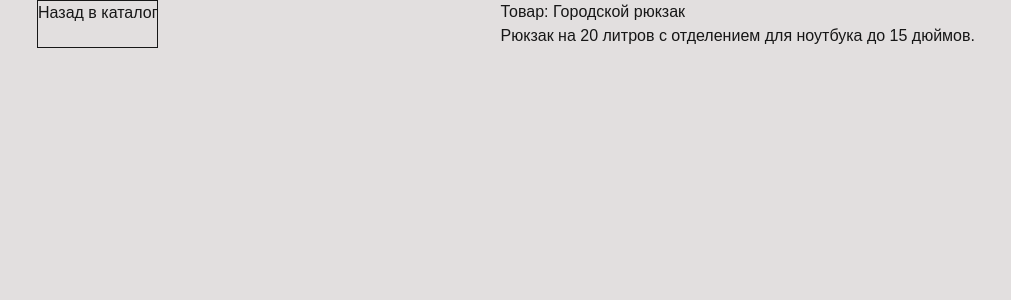
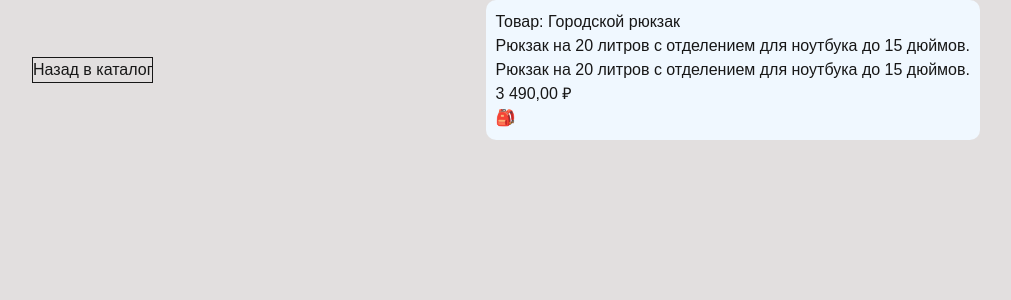
Before and after one commit to SergeyTumancev/full-stack-frontend, a Next.js app in the folder client/: page /product/backpack in a window 1280 px wide. Shown: the top 300 px of the page, without its empty margins (134-1145 px from the left). Built offline with nearby package versions, Linux system fonts and the light colour scheme.

Commit message:
Шаг 3: хелперы товара и форматирование цены в lib/products

```diff
--- a/client/app/product/[id]/page.tsx
+++ b/client/app/product/[id]/page.tsx
@@ -1,4 +1,4 @@
-import {getProductById} from '@/lib/helper';
+import { getProductById, formatted } from '@/lib/products';
 import Link from 'next/link';
 import { notFound } from 'next/navigation';
 
@@ -10,18 +10,21 @@ export default async function ProductPage({
 }) {
   const { id } = await params;
   const product = getProductById(id);
-    if (!product) {
-    return notFound()
-  }
+  if (!product) notFound();
+  const { name, price, description, emoji } = product;
+  const formattedPrice = formatted(price);
 
   return (
-    <div className='flex size-full justify-around'>
+    <div className='flex size-full justify-around items-center'>
       <Link href="/" className='border'>
         Назад в каталог
       </Link>
-      <div>
-        <h1>Товар: {product.name}</h1>
-        <h2>{product.description}</h2>
+      <div className='product_item'>
+        <h1>Товар: {name}</h1>
+        <p>{description}</p>
+        <p>{product.description}</p>
+        <p>{formattedPrice}</p>
+        <p>{emoji}</p>
       </div>
     </div>
   );
--- a/client/lib/helper.ts
+++ /dev/null
@@ -1,5 +0,0 @@
-import { products } from '@/data/products';
-
-export function getProductById(id: string) {
-  return products.find((product) => product.id === id);
-}
--- /dev/null
+++ b/client/lib/products.ts
@@ -0,0 +1,12 @@
+import { products } from '@/data/products';
+
+export function getProductById(id: string) {
+  return products.find((product) => product.id === id);
+}
+
+export function formatted (price: number) {
+  return new Intl.NumberFormat('ru-RU', {
+  style: 'currency',
+  currency: 'RUB'
+}).format(price)
+};
```
